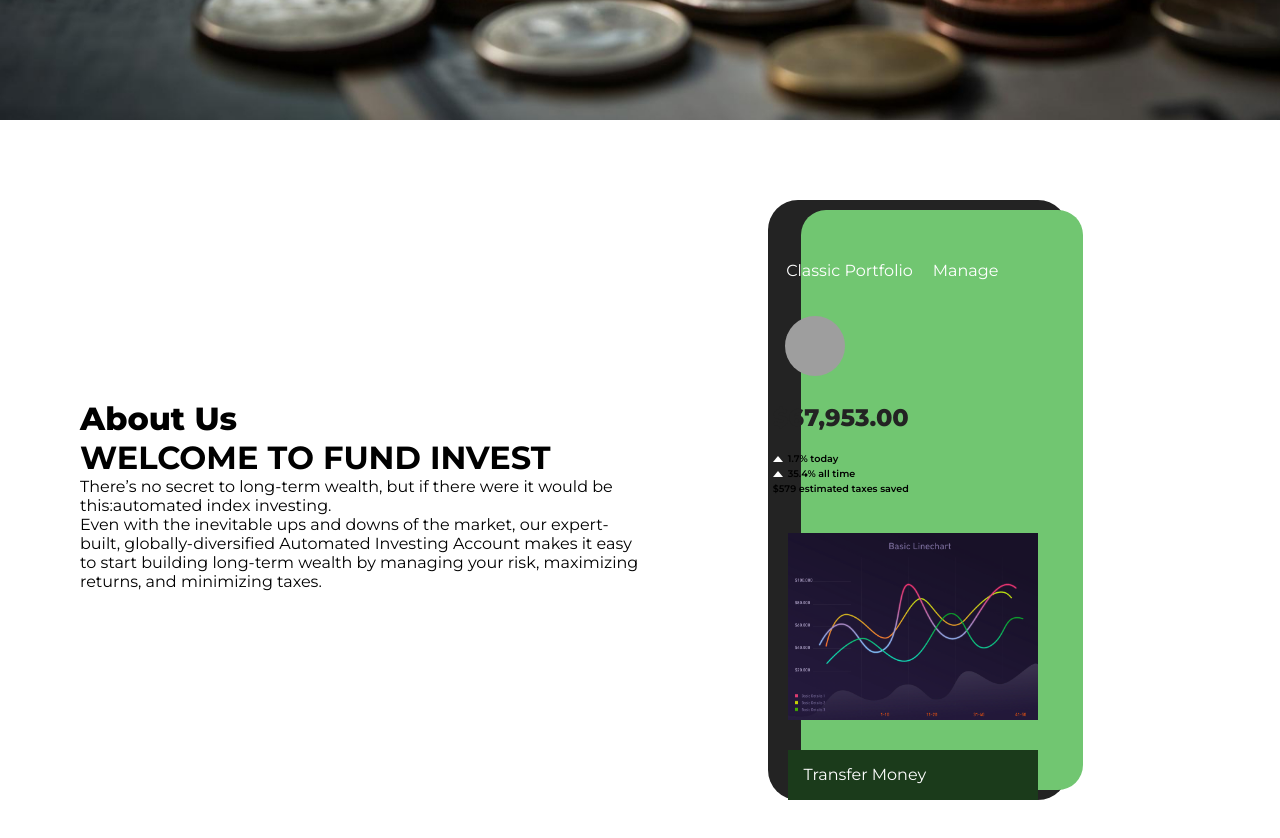
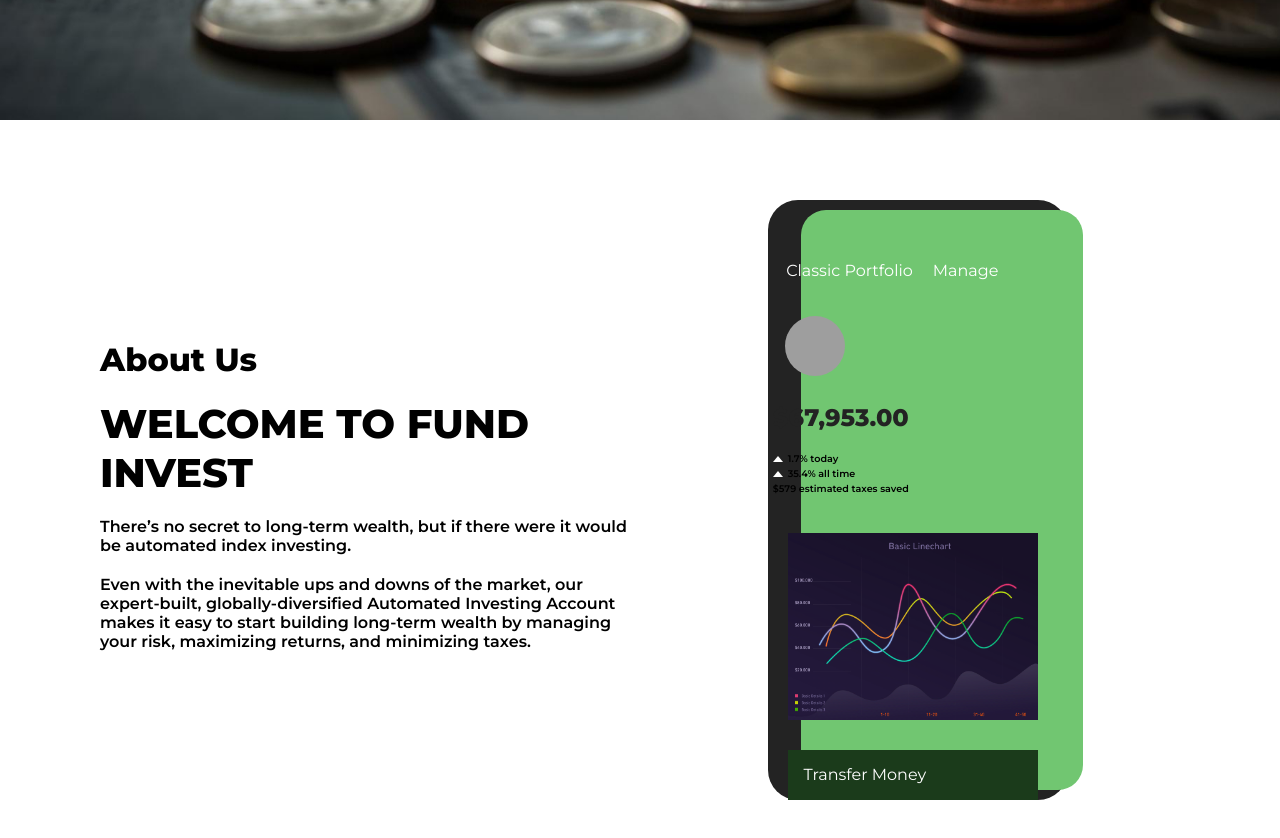
Before and after one commit to patrick-nsolo/fund_invest, a React (Create React App) app: page / in a window 1280 px wide. Shown: the part 680-1518 px from the top of the page. Built offline with nearby package versions, Linux system fonts and the light colour scheme; grey boxes are pictures that could not be loaded.

Commit message:
update about section

```diff
--- a/src/Components/PhoneSection/Phonesection.css
+++ b/src/Components/PhoneSection/Phonesection.css
@@ -1,5 +1,5 @@
 .phone-section{
-   padding: 80px 80px;
+   padding: 80px 100px;
 }
 .phone-section-container{
     color:black;
@@ -11,11 +11,20 @@
    align-items: center;
 }
 .col-6{
-    width: 50%;
+    width: 100%;
 }
 .about h3{
     font-size: 2rem;
     font-weight: 800;
+}
+.about h1{
+    font-size:2.5rem;
+    font-weight: 800;
+    margin-top: 20px;
+}
+.about p{
+    margin-top: 20px;
+    font-weight: 600;
 }
 .phone-black-outline{
     height: 600px;
--- a/src/Components/PhoneSection/Phonesection.js
+++ b/src/Components/PhoneSection/Phonesection.js
@@ -13,8 +13,8 @@
             <h3>About Us</h3>
             <h1>WELCOME TO FUND INVEST</h1>
             <p>
-              There’s no secret to long-term wealth, but if there were it would be this:
-              <span>automated index investing.</span>
+              There’s no secret to long-term wealth, but if there were it would be
+              <span> automated index investing.</span>
             </p>
             <p>
               Even with the inevitable ups and downs of the market, our expert-built,
```
